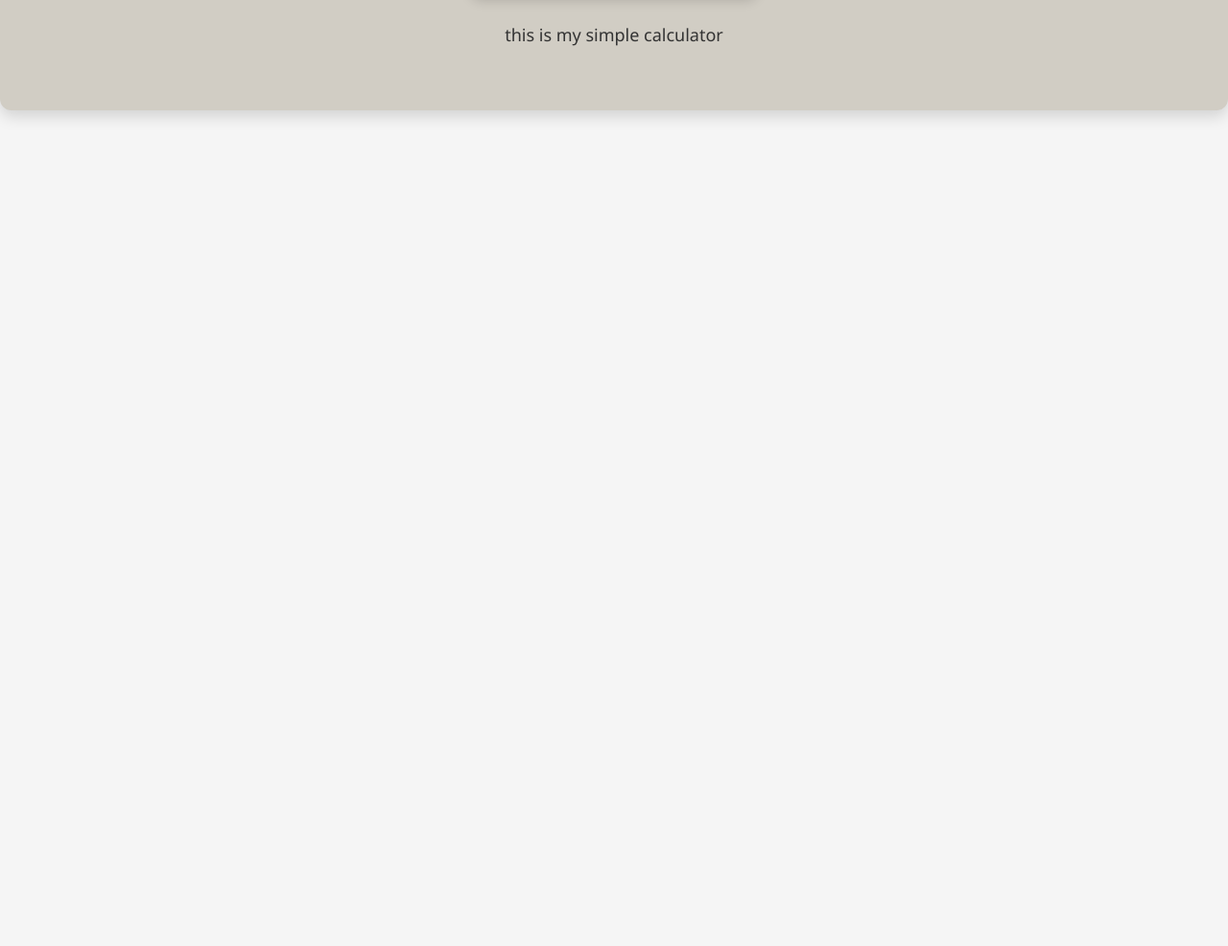
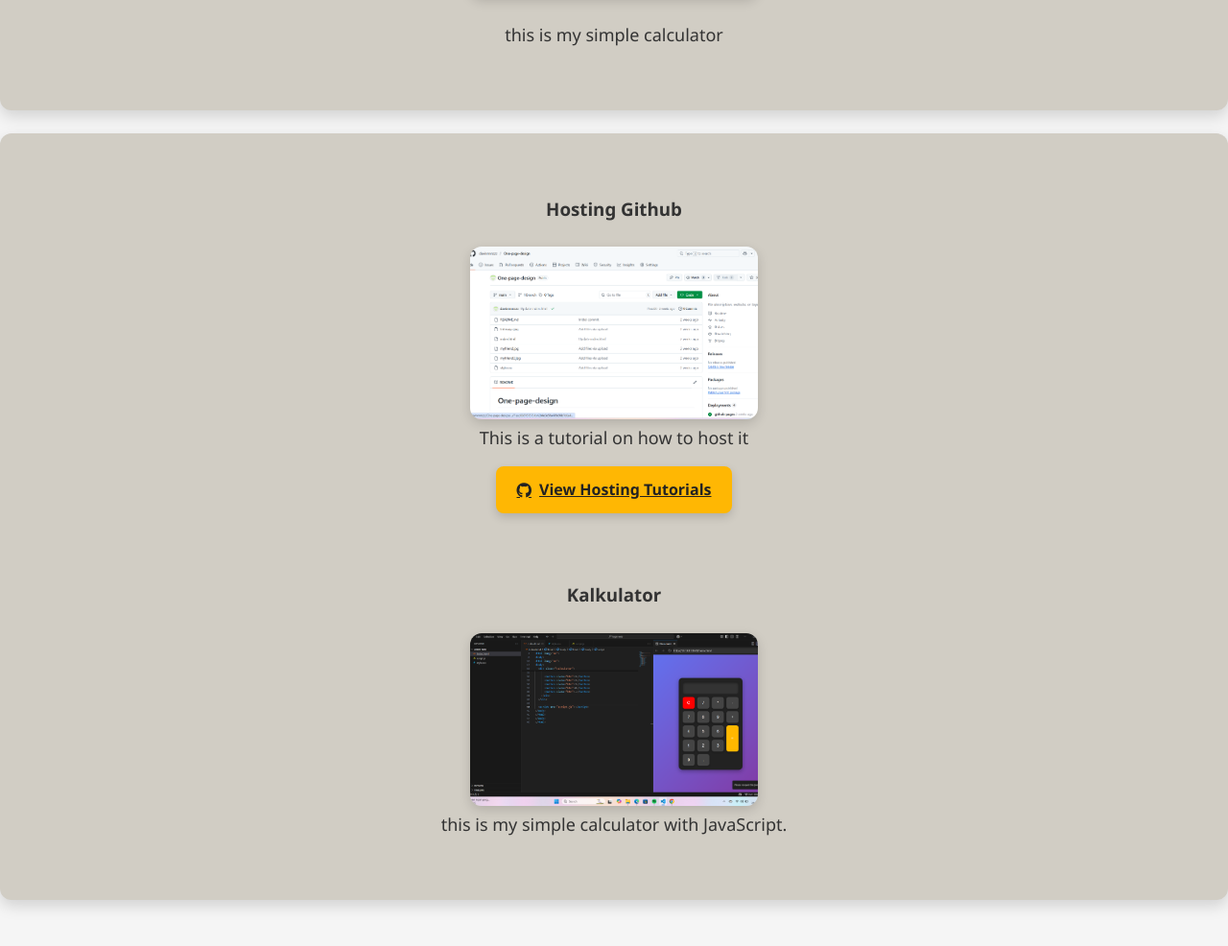
Before and after one commit to davinnnnzzz/Multiple-page, a plain HTML site: page myproject.html in a window 1280 px wide. Shown: the part 783-1769 px from the top of the page at 96% size. Before the commit the page ends 1030 px from the top, so only its background shows below. Drawn offline with Linux system fonts and the light colour scheme.

Commit message:
Update myproject.html

```diff
--- a/myproject.html
+++ b/myproject.html
@@ -3,7 +3,7 @@
 <head>
   <meta charset="UTF-8">
   <meta name="viewport" content="width=device-width, initial-scale=1.0">
-  <title>Multiple page</title>
+  <title>One page</title>
   <link rel="stylesheet" href="style.css">
   <link rel="stylesheet"
         href="https://cdnjs.cloudflare.com/ajax/libs/font-awesome/6.4.0/css/all.min.css"
@@ -53,6 +53,31 @@
       this is my simple calculator
     </p>
   </div>
+</section><section id="hosting" class="friends reveal">
+  <h3>Hosting Github</h3>
+
+  <!-- Gambar pertama (step 1) -->
+  <div class="friend-list" style="flex-direction: column; align-items: center;">
+    <img src="dadang.png" alt="hosting step 1" style="max-width:350px; margin-bottom: 1px;">
+    <p style="font-size:18px; margin-top:-20px; color:#333;">
+      This is a tutorial on how to host it
+    </p>
+  </div>
+
+  <!-- Button -->
+  <a href="https://youtu.be/IGxYiJC1cLY?si=xZD3aw8bZHsDnVEC"
+     target="_blank" rel="noopener" class="btn" style="margin-top:15px;">
+    <i class="fa-brands fa-github"></i> View Hosting Tutorials
+  </a>
+
+  <!-- Gambar kedua (step 2) dengan judul & isi -->
+  <div class="friend-list" style="flex-direction: column; align-items: center; margin-top:20px;">
+    <h3 style="margin-top:50px;">Kalkulator</h3>
+    <img src="ss23.png" alt="hosting step 2" style="max-width:350px; margin:1px 0;">
+    <p style="font-size:18px; color:#333; text-align:center; margin-top: -20px;">
+      this is my simple calculator with JavaScript.
+    </p>
+  </div>
 </section>
 
 
```
